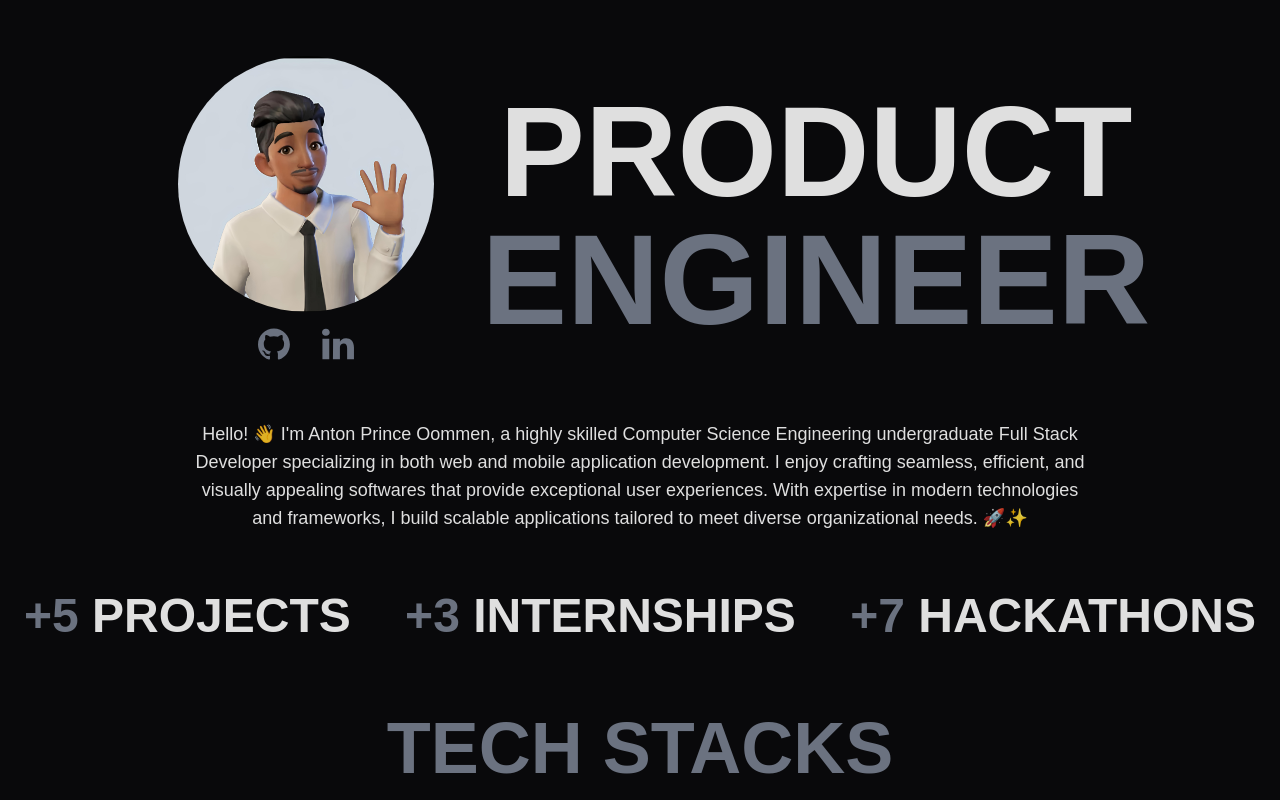
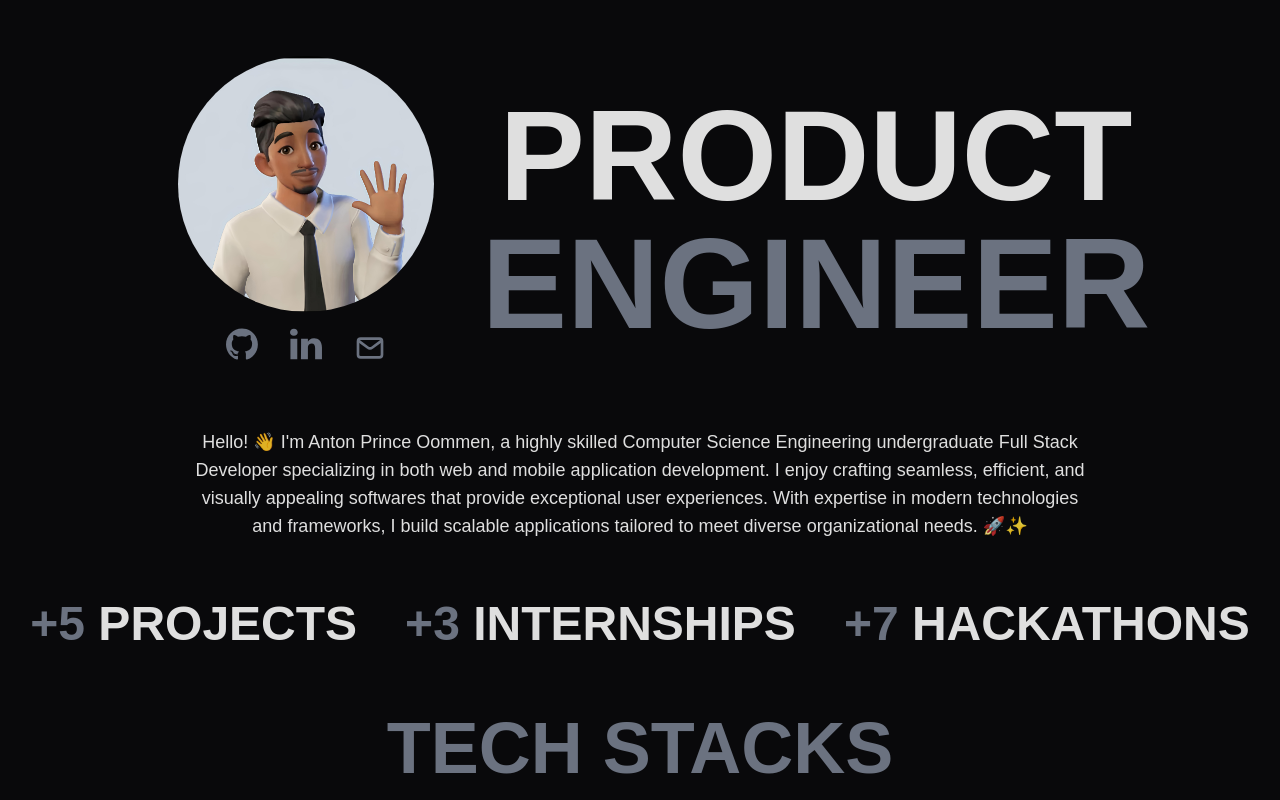
Before and after one commit to antonnprince/Portfolio, a React (Vite) app: page / in a window 1280 px wide. Shown: the top 800 px of the page. Built offline with nearby package versions, Linux system fonts and the light colour scheme; a web font is replaced by a local one.

Commit message:
mail add

```diff
--- a/src/App.jsx
+++ b/src/App.jsx
@@ -13,13 +13,12 @@ function App() {
     <div
     className='flex flex-col p-2 mx-4 h-full'
     >
-        {/* <Nav/> */}
-        <Hero/>
+               <Hero/>
         <Summary />
         <TechStacks/>
         <Experience/>
         <Projects/>
-        {/* <Contact/> */}
+
    </div>
   )
 }
--- a/src/Hero.jsx
+++ b/src/Hero.jsx
@@ -2,6 +2,8 @@ import React from 'react'
 import profile from "./assets/profile.jpeg"
 import github from "./assets/github.svg"
 import linkedin from "./assets/linkd.svg"
+import mail from "./assets/mail.svg"
+
 const Hero = () => {
   return (
     <div
@@ -11,7 +13,7 @@ const Hero = () => {
 
         <div className='flex flex-col flex-wrap relative w-full p-2 mx-auto'>
 
-           <div className='flex flex-col-reverse md:flex-row mx-auto  p-2'>
+           <div className='flex flex-col-reverse md:flex-row mx-auto h-fit p-2'>
 
               <div className='flex flex-col  my-2 md:my-8 mx-auto md:mx-12'>
                 <img src={profile} alt="profile"
@@ -30,6 +32,13 @@ const Hero = () => {
                   <img src={linkedin} alt="linkedin"
                     className='w-8 h-8 m-4'/>
                   </a>
+
+                  <a   href="https://mail.google.com/mail/?view=cm&fs=1&to=antonprince95@gmail.com&su=Hello&body=Hi%20there!"
+                  >
+                  <img src={mail} alt="mail"
+                  className='w-8 h-8 my-[20px] mx-4'/>
+                  </a>
+
                 </div>
               </div>
            <h1 className='font-extrabold text-5xl my-auto  transition-all duration-300 ease-in-out md:text-7xl lg:text-9xl'>
--- a/src/Summary.jsx
+++ b/src/Summary.jsx
@@ -2,8 +2,8 @@ import React from 'react'
 
 const Summary = () => {
   return (
-            <div className='flex flex-col sm:flex-row space-y-2
-             justify-between text-2xl md:text-3xl lg:text-5xl font-bold mt-8 md:mt-12'>
+            <div className='flex flex-col sm:flex-row space-x-0 sm:space-x-8 md:space-x-12 justify-center
+             text-2xl md:text-3xl lg:text-5xl font-bold mt-8 md:mt-12'>
                 <h1> <span className='text-[#6B7280]'>+5</span> PROJECTS</h1>
                 <h1><span className='text-[#6B7280]'>+3</span> INTERNSHIPS</h1>
                 <h1><span className='text-[#6B7280]'>+7</span> HACKATHONS</h1>
```
Also changed, not shown: src/assets/mail.svg (added).
